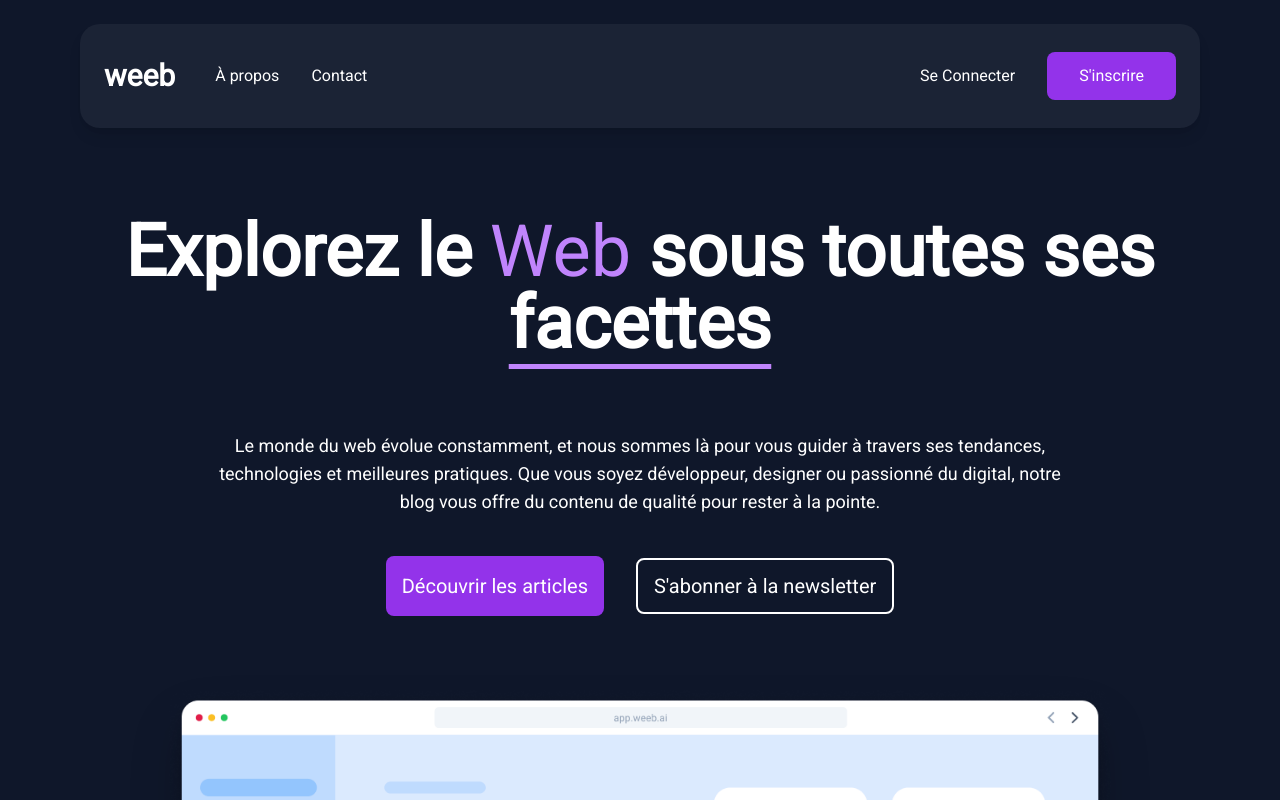
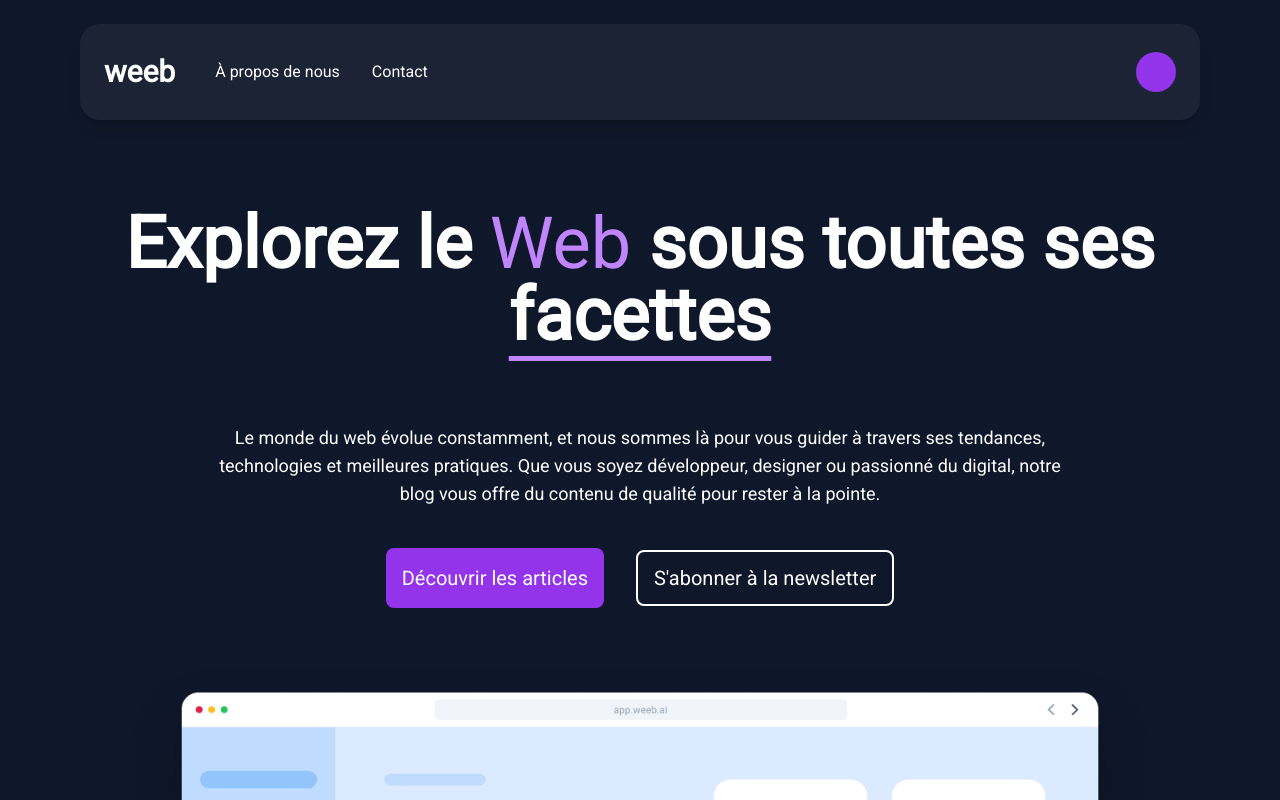
Before and after one commit to mylenasayumi/projet-weeb, a React (Vite) app: page / in a window 1280 px wide. Shown: the top 800 px of the page. Built offline with nearby package versions, Linux system fonts and the light colour scheme; sample sign-in values are in the browser's storage; a web font is replaced by a local one.

Commit message:
Creating frontend and backend interactions for User authentification

```diff
--- a/src/components/Navbar.jsx
+++ b/src/components/Navbar.jsx
@@ -1,13 +1,46 @@
 // Navbar.jsx
 
 import { Link } from "react-router-dom";
-import { useState } from "react";
-import { motion } from "framer-motion";
+import { useEffect, useState, useRef } from "react";
+import { motion, AnimatePresence } from "framer-motion";
+import { useNavigate } from "react-router-dom";
+import authTokenService from "../services/AuthTokenService";
+import UserDropdown from "./users/UserDropdown";
+import AnimatedDropdownDiv from "./ui/AnimatedDropdownDiv";
 
 function Navbar() {
-    // État pour ouvrir/fermer le menu, la valeur par défaut est false.
-    const [isOpen, setIsOpen] = useState(false);
+    const [isOpen, setIsOpen] = useState(false); // État pour ouvrir/fermer le menu, la valeur par défaut est false.
+    const [user, setUser] = useState(null);
+    const navigate = useNavigate();
+    const menuDropdownRef = useRef(null);
     const MotionLink = motion(Link);
+
+    useEffect(() => {
+        const storedUser = localStorage.getItem("user");
+        if (storedUser) {
+            setUser(JSON.parse(storedUser));
+        }
+    }, []);
+
+    useEffect(() => {
+        const handleClickOutside = (event) => {
+            if (menuDropdownRef.current && !menuDropdownRef.current.contains(event.target)) {
+                setIsOpen(false);
+            }
+        };
+        document.addEventListener("mousedown", handleClickOutside);
+        return () => {
+            document.removeEventListener("mousedown", handleClickOutside);
+        };
+    }, []);
+
+    const handleLogout = () => {
+        authTokenService.logout();
+        localStorage.removeItem("user");
+        setUser(null);
+        setIsOpen(false);
+        navigate("/login");
+    };
 
     return (
         <header>
@@ -19,42 +52,57 @@ function Navbar() {
                             {/* "Logo" Weeb */}
                             <p className="font-bold text-3xl mr-10">weeb</p>
 
+                            <div className="flex items-center space-x-4 md:hidden">
+                                {/* Avatar Mobile */}
+                                {user && <UserDropdown user={user} onLogout={handleLogout} />}
+
                                 {/* Button Mobile */}
                                 {/* Le bouton est masqué pour les écrans moyens et grands */}
                                 <motion.button
-                                transition={{ duration: 0.5 }}
+                                    transition={{ duration: 0.5, ease: "easeOut" }}
                                     whileHover={{ scale: 1.1 }}
-                                className="md:hidden"
                                     onClick={() => setIsOpen(!isOpen)}
                                 >
                                     <img src="src/assets/Buttons-Group.png" alt="Bouton Menu Hamburger" className="h-[44px] w-[48px] cursor-pointer"></img>
                                 </motion.button>
+                            </div>
                         </div>
 
                         {/* Menu Desktop */}
                         <div className="hidden md:flex justify-between items-center w-full">
                             {/* Liste Navbar */}
                             <ul className="flex space-x-8 text-base font-medium">
-                                <motion.li
+                                <li>
+                                    <MotionLink
                                         to="/"
                                         whileHover={{ scale: 1.1 }}
                                         className="transition-colors duration-150 hover:text-purple"
                                     >
-                                    À propos
-                                </motion.li>
-                                <motion.li
+                                        À propos de nous
+                                    </MotionLink>
+                                </li>
+                                <li>
+                                    <MotionLink
                                         to="/contact"
                                         whileHover={{ scale: 1.1 }}
                                         className="transition-colors duration-150 hover:text-purple"
                                     >
                                         Contact
-                                </motion.li>
+                                    </MotionLink>
+                                </li>
                             </ul>
 
-                            {/* Se Connecter/S'inscrire */}
-                            <div className="text-base font-normal flex items-center space-x-8">
+                            {/* Login / Sign up */}
+                            <div className="text-base font-normal flex items-center space-x-8 relative">
+                                {/* Avatar Desktop */}
+                                {user ? (
+                                    <div className="hidden md:block">
+                                        <UserDropdown user={user} onLogout={handleLogout} />
+                                    </div>
+                                ) : (
+                                    <>
                                         <MotionLink
-                                    to="/se-connecter"
+                                            to="/login"
                                             whileHover={{ scale: 1.1 }}
                                             className="transition-colors duration-150 hover:text-purple"
                                         >
@@ -69,12 +117,18 @@ function Navbar() {
                                         >
                                             S'inscrire
                                         </MotionLink>
+                                    </>
+                                )}
                             </div>
                         </div>
                     </div>
                     {/* Menu déroulant - Mobile */}
+                    <AnimatePresence>
                         {isOpen && (
-                        <div className="md:hidden bg-white/5 rounded-[20px] mt-4 p-8 space-y-4">
+                            <AnimatedDropdownDiv
+                                className="md:hidden bg-white/5 rounded-[20px] mt-4 p-8 space-y-4"
+                                ref={menuDropdownRef}
+                            >
                                 <ul className="text-base font-medium space-y-4">
                                     <li>
                                         <Link to="/" className="block hover:text-purple" onClick={() => setIsOpen(false)}>À propos de nous</Link>
@@ -82,18 +136,23 @@ function Navbar() {
                                     <li>
                                         <Link to="/contact" className="block hover:text-purple" onClick={() => setIsOpen(false)}>Contact</Link>
                                     </li>
+                                    {!user && (
+                                        <>
                                             <li>
-                                    <Link to="/se-connecter" className="block hover:text-purple" onClick={() => setIsOpen(false)}>Se Connecter</Link>
+                                                <Link to="/login" className="block hover:text-purple" onClick={() => setIsOpen(false)}>Se Connecter</Link>
                                             </li>
                                             <li>
                                                 <Link to="/sign-in" className="block text-light-purple font-bold hover:text-purple" onClick={() => setIsOpen(false)}>S'inscrire</Link>
                                             </li>
+                                        </>
+                                    )}
                                 </ul>
                                 {/* <div className="text-base font-normal space-y-3">
                                     <button className="bg-purple text-base font-normal px-4 py-2 rounded-[8px] hover:bg-light-purple cursor-pointer">S'inscrire</button>
                                 </div> */}
-                        </div>
+                            </AnimatedDropdownDiv>
                         )}
+                    </AnimatePresence>
                 </div>
             </nav>
         </header>
--- a/src/components/contact/SectionAvis.jsx
+++ b/src/components/contact/SectionAvis.jsx
@@ -30,7 +30,7 @@ function SectionAvis() {
 
             // Redirige vers la page de connexion après 2 secondes
             setTimeout(() => {
-                navigate("/se-connecter");
+                navigate("/login");
             }, 2000);
         }
     }, [navigate]);
--- /dev/null
+++ b/src/components/ui/AnimatedDropdownDiv.jsx
@@ -0,0 +1,21 @@
+// AnimatedDropdownDiv.jsx
+import { motion } from "framer-motion";
+import { forwardRef } from "react";
+
+const AnimatedDropdownDiv = forwardRef(({ children, className }, ref) => {
+    return (
+        <motion.div
+            ref={ref}
+            className={className}
+            initial={{ opacity: 0, y: -10, scale: 0.95 }}
+            animate={{ opacity: 1, y: 0, scale: 1 }}
+            exit={{ opacity: 0, y: -10, scale: 0.95 }}
+            transition={{ duration: 0.2 }}
+            whileHover={{ scale: 1.05 }}
+        >
+            {children}
+        </motion.div>
+    );
+});
+
+export default AnimatedDropdownDiv;
--- /dev/null
+++ b/src/components/users/UserDropdown.jsx
@@ -0,0 +1,44 @@
+// UserDropdown.jsx
+// User dropdown component for the user menu in the navbar.
+import { useEffect, useState, useRef } from "react";
+import AnimatedDropdownDiv from "../ui/AnimatedDropdownDiv";
+
+function UserDropdown({ user, onLogout }) {
+    const [isOpen, setIsOpen] = useState(false);
+    const dropdownRef = useRef(null);
+
+    useEffect(() => {
+        const handleClickOutside = (e) => {
+            if (dropdownRef.current && !dropdownRef.current.contains(e.target)) {
+                setIsOpen(false);
+            }
+        };
+        document.addEventListener("mousedown", handleClickOutside);
+        return () => document.removeEventListener("mousedown", handleClickOutside);
+    }, []);
+
+    return (
+        <div className="relative" ref={dropdownRef}>
+            {/* Avatar */}
+            <div
+                onClick={() => setIsOpen(!isOpen)}
+                className="bg-purple text-white font-bold w-10 h-10 flex items-center justify-center rounded-full cursor-pointer"
+            >
+                {user.first_name?.charAt(0).toUpperCase()}
+            </div>
+            {/* Dropdown */}
+                {isOpen && (
+                    <AnimatedDropdownDiv className="bg-white text-black right-0 mt-4 w-40 text-center rounded-lg shadow-lg p-1.5 absolute z-50">
+                        <button
+                            onClick={onLogout}
+                            className="w-full text-center px-4 py-2 rounded"
+                        >
+                            Se déconnecter
+                        </button>
+                    </AnimatedDropdownDiv>
+                )}
+        </div>
+    );
+}
+
+export default UserDropdown;
--- a/src/main.jsx
+++ b/src/main.jsx
@@ -8,7 +8,7 @@ import './index.css'
 import '@fontsource/roboto';
 import AProposDeNous from './pages/AProposDeNous.jsx';
 import Contact from './pages/Contact.jsx';
-import SeConnecter from './pages/SeConnecter.jsx';
+import Login from './pages/Login.jsx';
 import SignIn from './pages/SignIn.jsx';
 import PageErreur from './components/PageErreur.jsx';
 import App from './App.jsx';
@@ -31,8 +31,8 @@ const router = createBrowserRouter([
         element: <Contact />,
       },
       {
-        path: "se-connecter",
-        element: <SeConnecter />,
+        path: "login",
+        element: <Login />,
       },
       {
         path: "sign-in",
--- /dev/null
+++ b/src/pages/Login.jsx
@@ -0,0 +1,14 @@
+// Login.jsx
+
+import LoginSection from "../components/users/LogInSection";
+
+function Login() {
+    return (
+        <div>
+            {/* Section */}
+            <LoginSection />
+        </div>
+    );
+}
+
+export default Login;
--- a/src/services/AuthService.jsx
+++ b/src/services/AuthService.jsx
@@ -4,7 +4,7 @@ import apiService from "./ApiService";
 // Specific services for users
 // TODO : review urls and endpoints
 const authService = {
-    register: (userData) => apiService.post('/api/auth/register/', userData),
+    register: (userData) => apiService.post('/api/users/', userData),
     getCurrentUser: () => apiService.get('/api/users/me/'),
     getAll: () => apiService.get('/api/users/'),
     getById: (id) => apiService.get(`/api/users/${id}/`),
```
Also changed, not shown: src/components/users/LoginSection.jsx (renamed from src/components/se-connecter/SectionSeConnecter.jsx, +15 -5 lines), src/pages/SeConnecter.jsx (deleted, +0 -16 lines), src/services/AuthTokenService.jsx (+12 -6 lines). Lines whose indentation alone changed are shown as unchanged.
